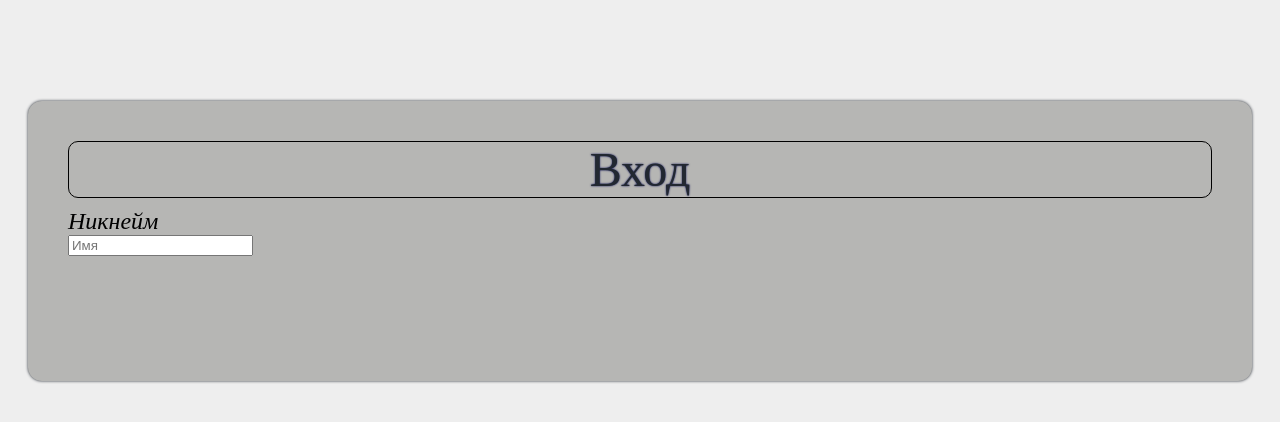
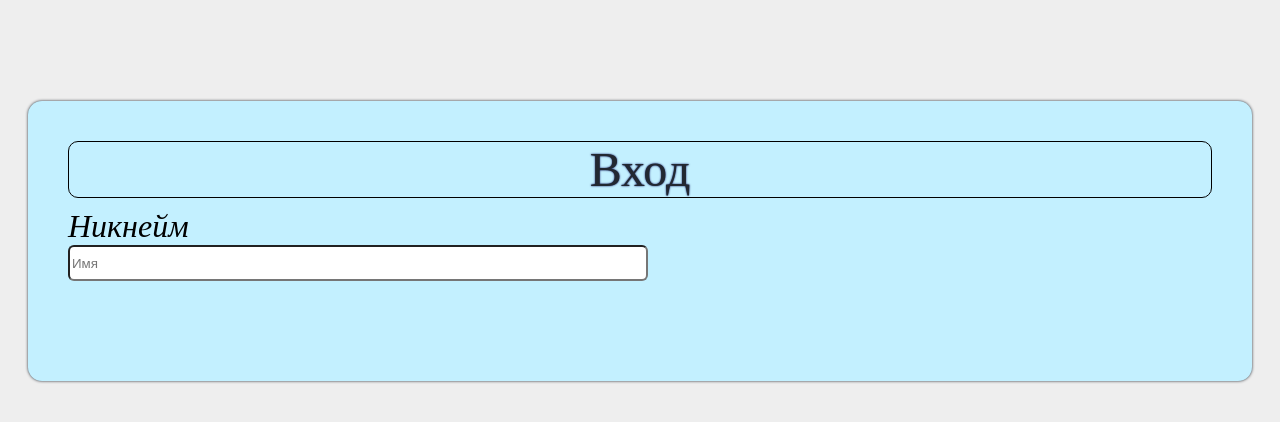
Before and after one commit to 51Sirius/game_blog, a Flask app: page /login in a window 1280 px wide. Shown: the top 422 px of the page. Run offline with Flask 2, Linux system fonts and the light colour scheme.

Commit message:
corrects style name

```diff
--- a/static/log_reg.css
+++ b/static/log_reg.css
@@ -7,7 +7,7 @@ main {
     margin: 8% 20px 20px 20px;
     border-radius: 14px;
     box-shadow: #222831 0 0 3px;
-    background: #b6b6b4;
+    background: #c3f0ff;
 }
 
 main .head {
@@ -26,10 +26,12 @@ main .head {
 }
 
 .text-login {
-    font-size: x-large;
+    font-size: xx-large;
     font-style: italic;
 }
 
-form-login{
-
+.form-login{
+    width: 50%;
+    height: 30px;
+    border-radius: 6px;
 }
```
